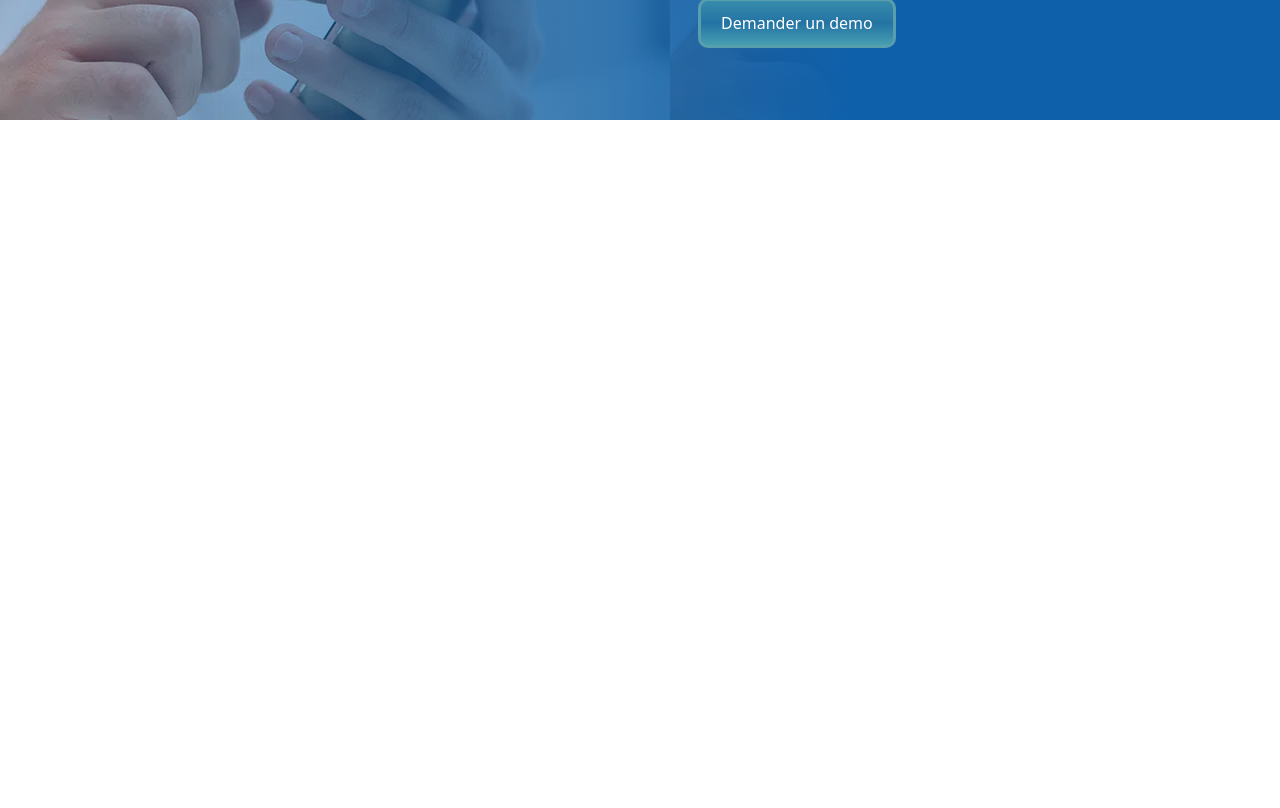
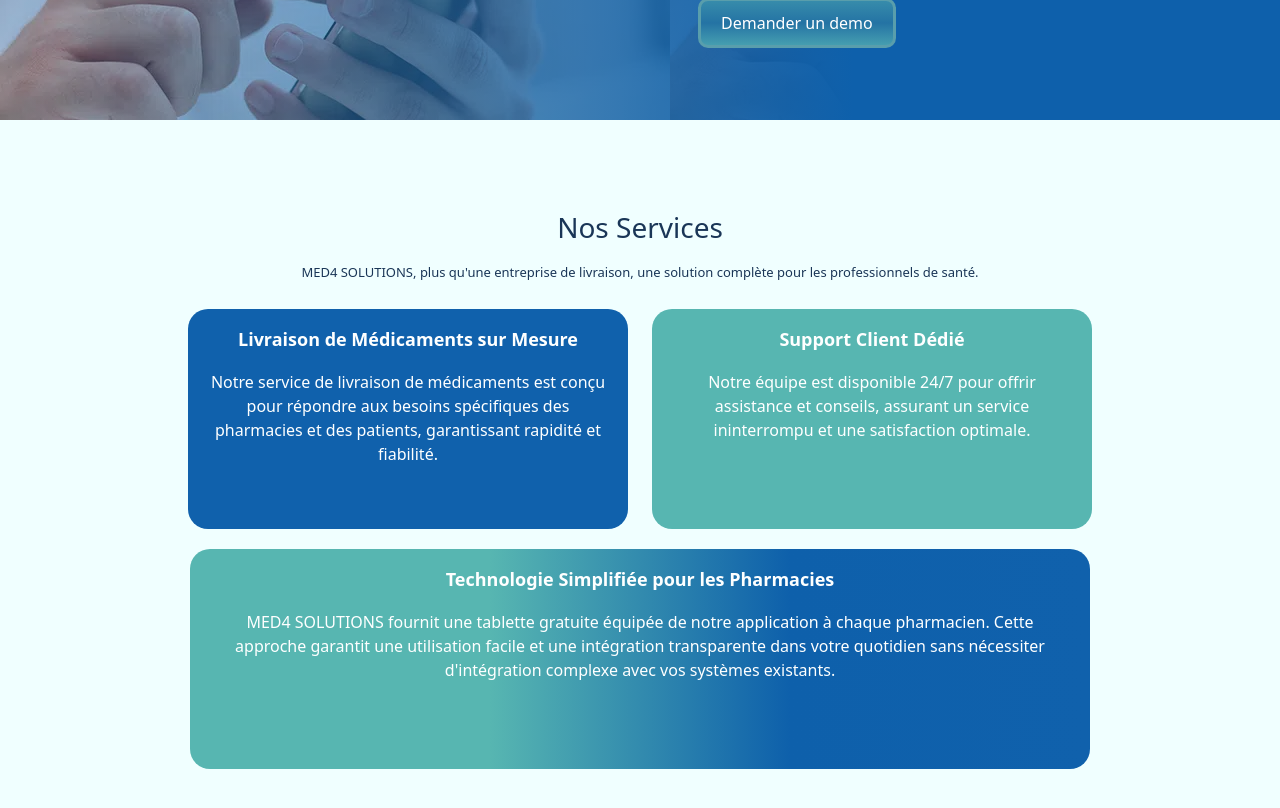
Before and after one commit to jihenJN/med4-site, an Angular app: page / in a window 1280 px wide. Shown: the part 2280-3088 px from the top of the page. Before the commit the page ends 2400 px from the top, so only its background shows below. Built offline with nearby package versions, Linux system fonts and the light colour scheme.

Commit message:
feat nos service is ok

```diff
--- a/src/app/app.component.html
+++ b/src/app/app.component.html
@@ -2,6 +2,7 @@
 <app-home></app-home>
 <app-about></app-about>
 <app-value></app-value>
+<app-services></app-services>
 <router-outlet></router-outlet>
 
 <app-footer> </app-footer>
--- a/src/app/app.module.ts
+++ b/src/app/app.module.ts
@@ -8,10 +8,11 @@ import { NavbarComponent } from './navbar/navbar.component';
 import { HomeComponent } from './home/home.component';
 import { AboutComponent } from './about/about.component';
 import { ValueComponent } from './value/value.component';
+import { ServicesComponent } from './services/services.component';
 
 
 @NgModule({
-  declarations: [AppComponent, FooterComponent, NavbarComponent, HomeComponent, AboutComponent, ValueComponent],
+  declarations: [AppComponent, FooterComponent, NavbarComponent, HomeComponent, AboutComponent, ValueComponent, ServicesComponent],
   imports: [BrowserModule, AppRoutingModule],
   providers: [],
   bootstrap: [AppComponent],
--- /dev/null
+++ b/src/app/services/services.component.css
@@ -0,0 +1,65 @@
+
+
+.section-services {
+
+    background-color: #F0FFFF;
+    height: 90vh; /* 50% of the viewport height */
+    display: flex;
+    width: 100%;
+    flex-direction: column;
+    justify-content:center; /* Vertically center */
+    align-items: center;
+    padding: 20px;
+
+  }
+
+  .big-title-services{
+    text-align: center;
+    color:#1a3657;
+    margin-bottom: 20px;
+  }
+
+  .text-style-services{
+    font-size: small;
+    text-align:center;
+    color:#1a3657;
+  }
+
+
+  .col-6 .custom-card {
+    border: none; /* Remove default border */
+    border-radius: 20px; /* Add rounded corners */
+    background-color: #daedfe;
+    padding:10px;
+    height: 220px;
+    width:440px;
+    margin-bottom:20px;
+}
+
+.col-12 .custom-card {
+  border: none; /* Remove default border */
+  border-radius: 20px; /* Add rounded corners */
+  background-color: #daedfe;
+  height: 220px;
+  width:900px;
+  padding:10px;
+  background: linear-gradient( to left, rgb(16, 97, 172, 1),rgb(14,96,171,1),rgba(87, 182, 177, 1),rgba(87, 182, 177, 1));
+}
+
+.custom-card .card-body {
+    padding: 10px; /* Increase padding for better spacing */
+}
+
+.custom-card .card-title {
+    color:#feffff;
+    font-size: 18px; /* Increase title font size */
+    font-weight: bold; /* Make title bold */
+    margin-bottom: 20px; /* Add bottom margin to title */
+    text-align:center;
+  }
+
+.custom-card .card-text {
+  font-size: 16px;
+  text-align:center;
+  color:#feffff;
+}
--- /dev/null
+++ b/src/app/services/services.component.html
@@ -0,0 +1,44 @@
+<div class="section-services">
+    <div class="row" style="margin: 20px;">
+        <h3 class="big-title-services">Nos Services</h3>
+        <h6 class="text-style-services">MED4 SOLUTIONS, plus qu'une entreprise de livraison, une solution complète pour
+            les
+            professionnels de santé.</h6>
+    </div>
+
+    <div class="row">
+        <div class="col-6">
+            <div class="card custom-card" style="background-color: #1061AC;">
+                <div class="card-body text-dark">
+                    <h6 class="card-title">Livraison de Médicaments sur Mesure</h6>
+                    <p class="card-text">Notre service de livraison de médicaments est conçu pour répondre aux besoins
+                        spécifiques des pharmacies et des patients, garantissant rapidité et fiabilité.</p>
+                </div>
+            </div>
+        </div>
+        <div class="col-6">
+            <div class="card custom-card" style="background-color: #57B6B1;">
+                <div class="card-body text-dark">
+                    <h6 class="card-title">Support Client Dédié</h6>
+                    <p class="card-text">Notre équipe est disponible 24/7 pour offrir assistance et conseils, assurant
+                        un service ininterrompu et une satisfaction optimale.</p>
+                </div>
+            </div>
+        </div>
+    </div>
+    <div class="row">
+        <div class="col-12">
+            <div class="card custom-card">
+                <div class="card-body text-dark">
+                    <h6 class="card-title">Technologie Simplifiée pour les Pharmacies</h6>
+                    <p class="card-text">MED4 SOLUTIONS fournit une tablette gratuite équipée de notre application à
+                        chaque pharmacien. Cette approche garantit une utilisation facile et une intégration
+                        transparente dans votre quotidien sans nécessiter d'intégration complexe avec vos systèmes
+                        existants.</p>
+                </div>
+            </div>
+        </div>
+
+    </div>
+
+</div>
```
Also changed, not shown: src/app/services/services.component.ts (added, +10 -0 lines), 1 other file (tests, documents, lock files or other folders).
